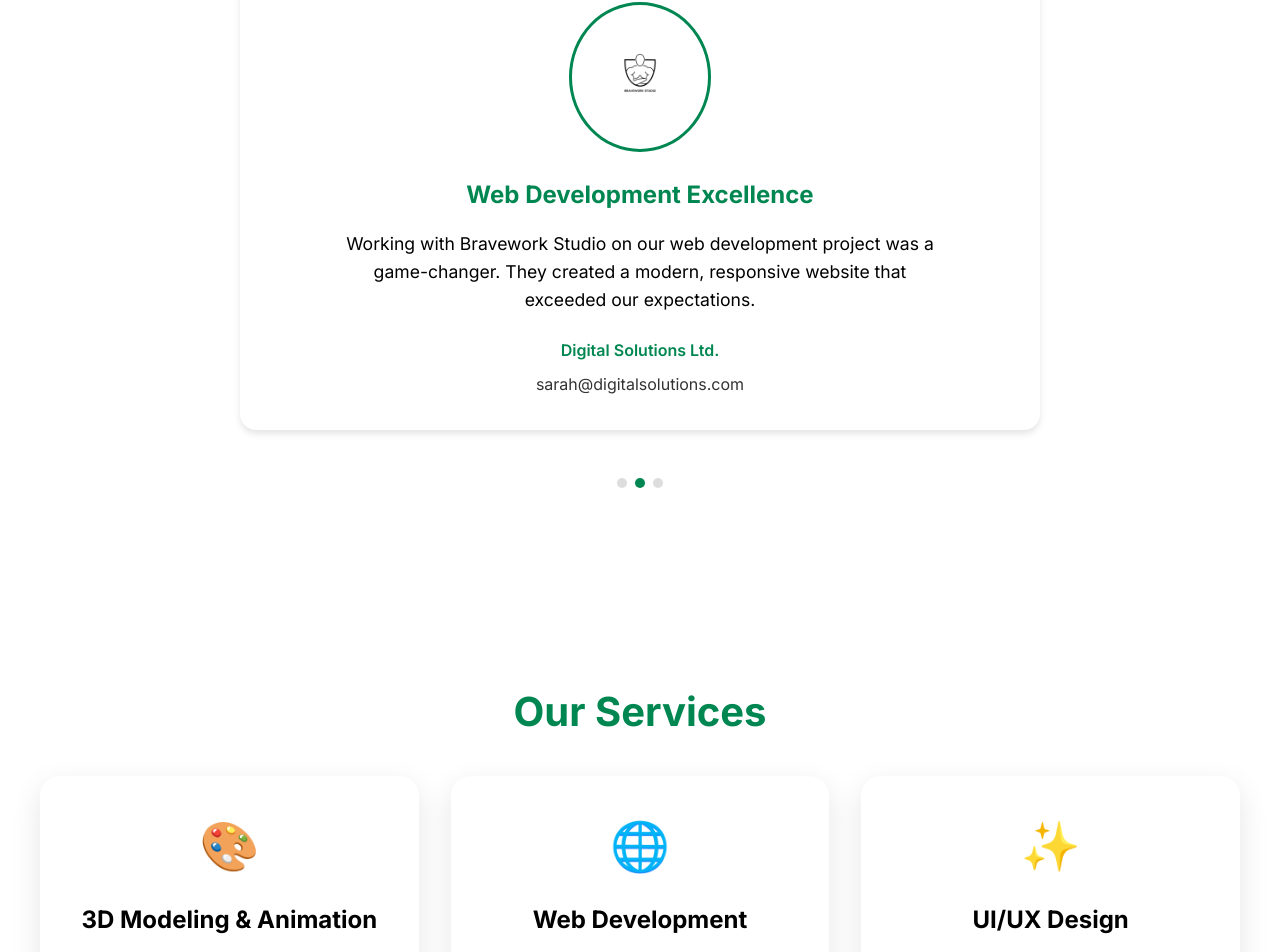
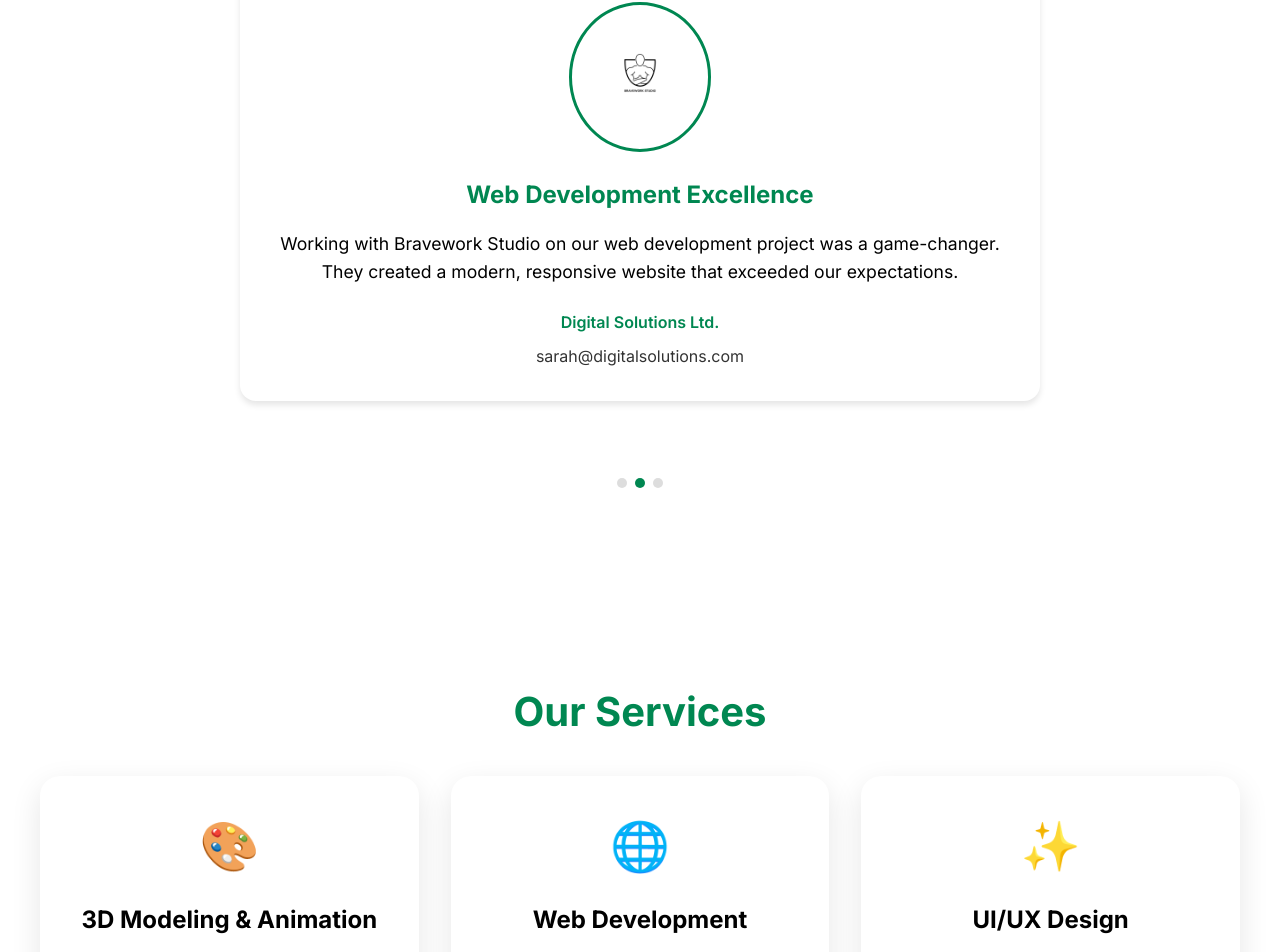
Before and after one commit to bravono/bravework-studio, a Next.js app: page / in a window 1280 px wide. Shown: the part 1006-1958 px from the top of the page. Built offline with nearby package versions, Linux system fonts and the light colour scheme.

Commit message:
Style: Make testimonial content take 100% of the parent container

```diff
--- a/app/globals.css
+++ b/app/globals.css
@@ -640,7 +640,7 @@ main {
 }
 
 .testimonial-content {
-  max-width: 600px;
+  max-width: 100%;
 }
 
 .testimonial-content h3 {
```
